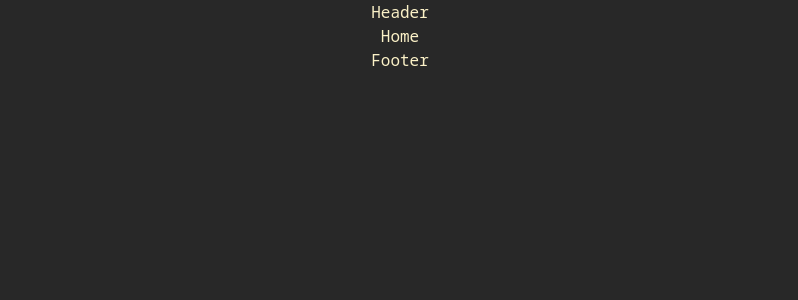
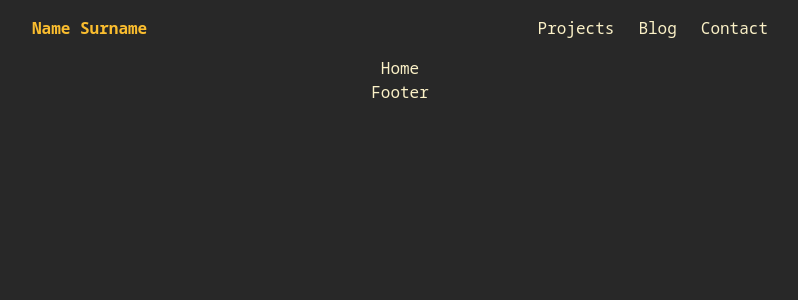
Before and after one commit to aurum77/portfolio, a React (Vite) app in the folder frontend/: page / in a window 1280 px wide. Shown: the top 300 px of the page, without its empty margins (240-1038 px from the left). Built offline with nearby package versions, Linux system fonts and the light colour scheme.

Commit message:
feat: implement header

```diff
--- a/frontend/src/routes/root/components/header.tsx
+++ b/frontend/src/routes/root/components/header.tsx
@@ -1,7 +1,17 @@
 const Header = () => {
   return (
-    <div>Header</div>
-  )
-}
+    <header className="w-full max-w-3xl p-4">
+      { /* need to determine what to do in case of mobile */}
+      <nav className="flex flex-row justify-center items-center w-full">
+        <a href="#" className="font-bold text-gruvbox-yellow">Name Surname</a>
+        <div className="flex gap-6 ml-auto">
+          <a href="#">Projects</a>
+          <a href="#">Blog</a>
+          <a href="#">Contact</a>
+        </div>
+      </nav>
+    </header>
+  );
+};
 
-export default Header
+export default Header;
```
